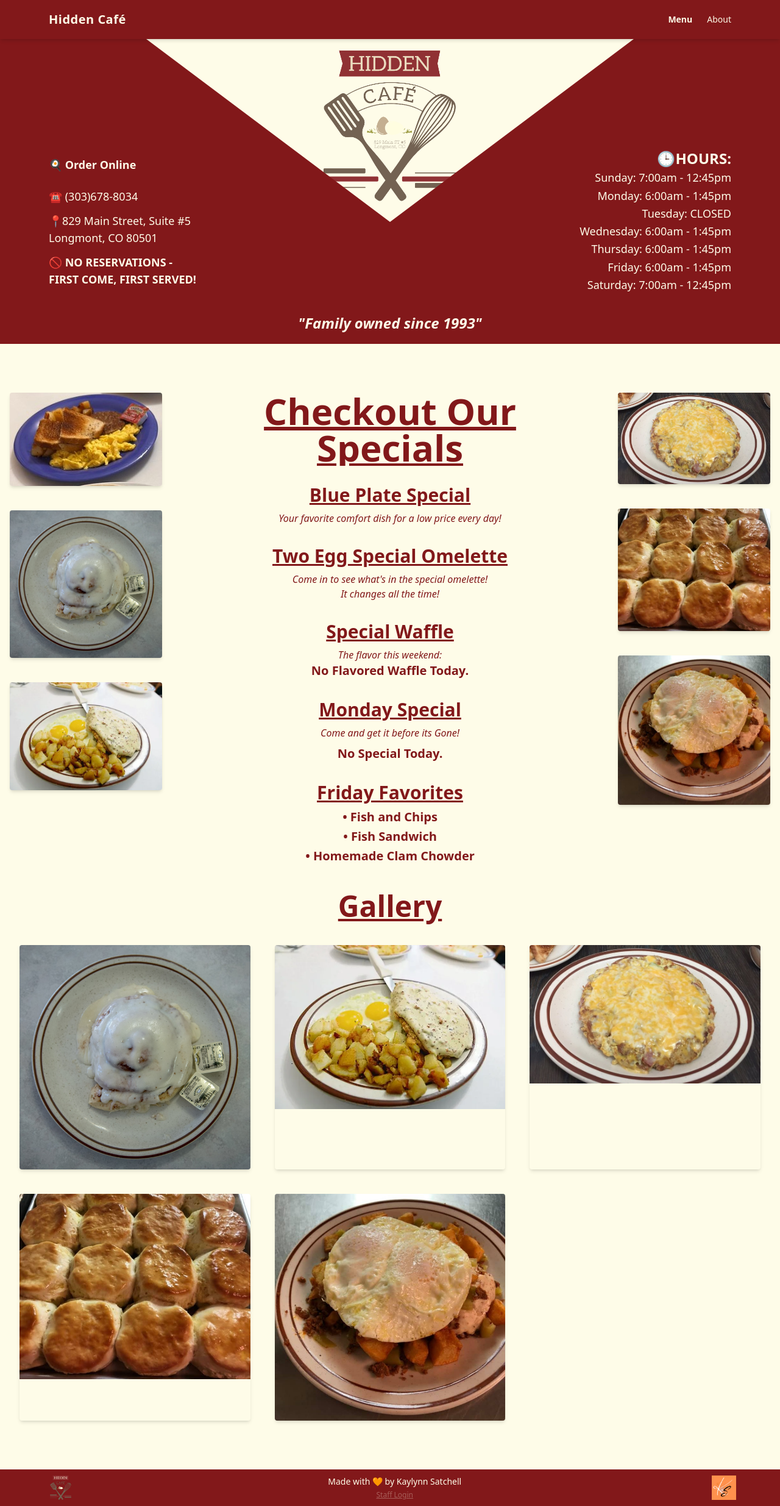
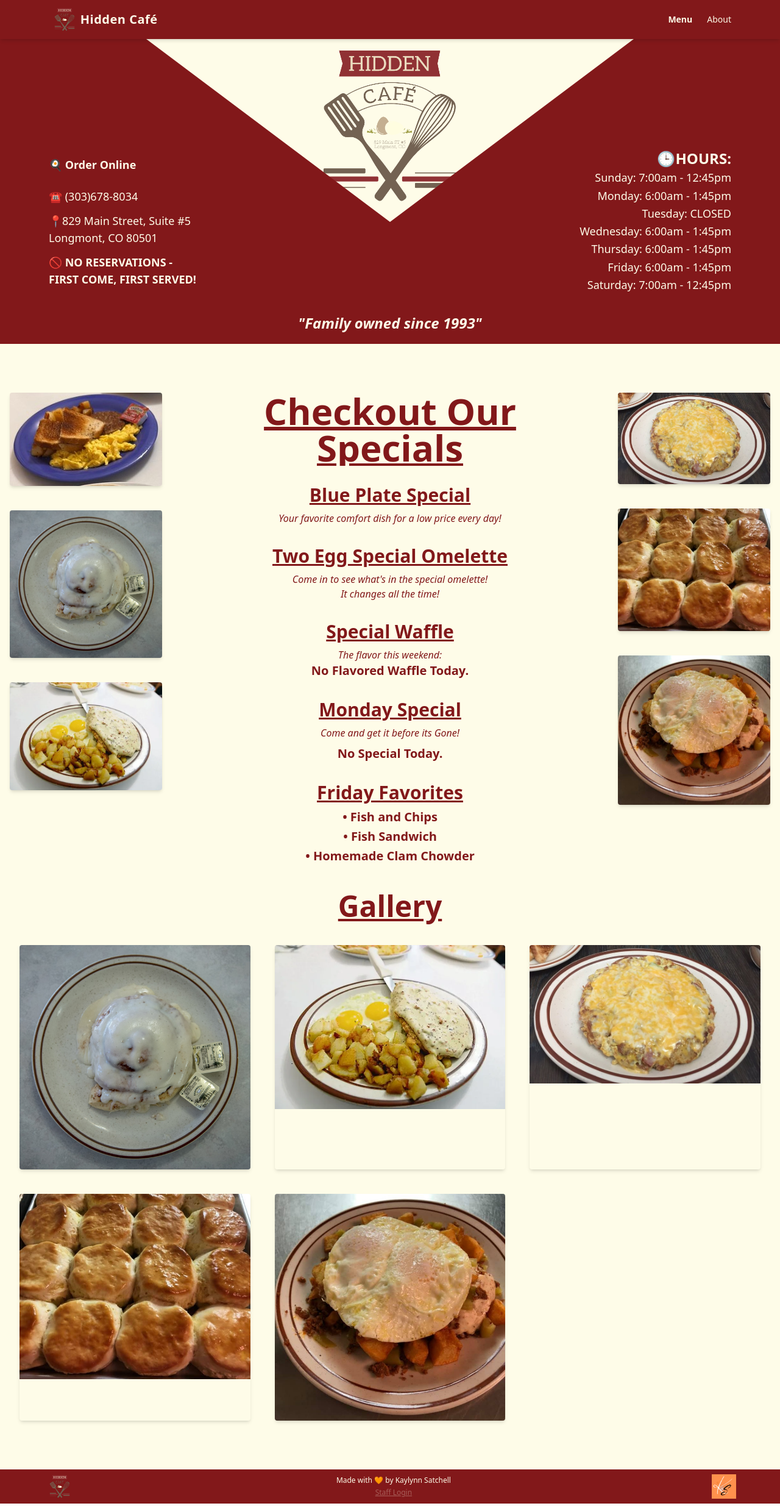
Before and after one commit to kayleesatch/hidden-cafe, a React (Vite) app: page / in a window 1280 px wide. Shown: the whole page at 61% size. Built offline with nearby package versions, Linux system fonts and the light colour scheme; no server answers; the database is empty.

Commit message:
added a favicon for the browser tabs

```diff
--- a/index.html
+++ b/index.html
@@ -2,9 +2,10 @@
 <html lang="en">
   <head>
     <meta charset="UTF-8" />
-    <link rel="icon" type="image/svg+xml" href="/vite.svg" />
+    <link rel="icon" type="" href="" />
     <meta name="viewport" content="width=device-width, initial-scale=1.0" />
     <link href="/src/index.css" rel="stylesheet">
+    <link rel="icon" type="image/png" href="/HCfavicon.png">
     <title>Hidden Cafe</title>
   </head>
   <body>
--- a/src/components/Footer.jsx
+++ b/src/components/Footer.jsx
@@ -4,11 +4,11 @@ export default function Footer() {
             <div className="max-w-6xl mx-auto px-2 flex items-center justify-between">
                 <img
                     src="/Hidden Cafe-Logo(3).png"
-                    className="h-15 w-auto"
+                    className="h-14 w-auto"
                     alt="Logo"
                 />
 
-                <div className="text-center items-center flex-1">
+                <div className="text-center text-xs items-center flex-1">
                     <p>Made with 🧡 by Kaylynn Satchell</p>
                     <div className="mt-1 text-xs opacity-30 hover:opacity-100 transition">
                         <a href="/login" className="underline">Staff Login</a>
--- a/src/components/Nav.jsx
+++ b/src/components/Nav.jsx
@@ -9,8 +9,13 @@ export default function Nav() {
         <>
             <nav className="fixed top-0 left-0 w-full bg-red-900 text-yellow-50 shadow-md z-50">
                 <div className="max-w-6xl mx-auto px-4 h-16 flex items-center justify-between">
-                    <a href="#" className="text-xl font-bold tracking-wide">
-                        Hidden Café
+                    <a href="#" className="text-xl flex items-center font-bold tracking-wide">
+                        <span><img
+                            src="/Hidden Cafe-Logo(3).png"
+                            className="h-14 w-auto"
+                            alt="Logo"
+                        /></span>
+                        <span>Hidden Café</span>
                     </a>
                     <ul className="flex space-x-6 text-sm font-medium">
                         <li><a
```
Also changed, not shown: public/HCfavicon.png (added).
